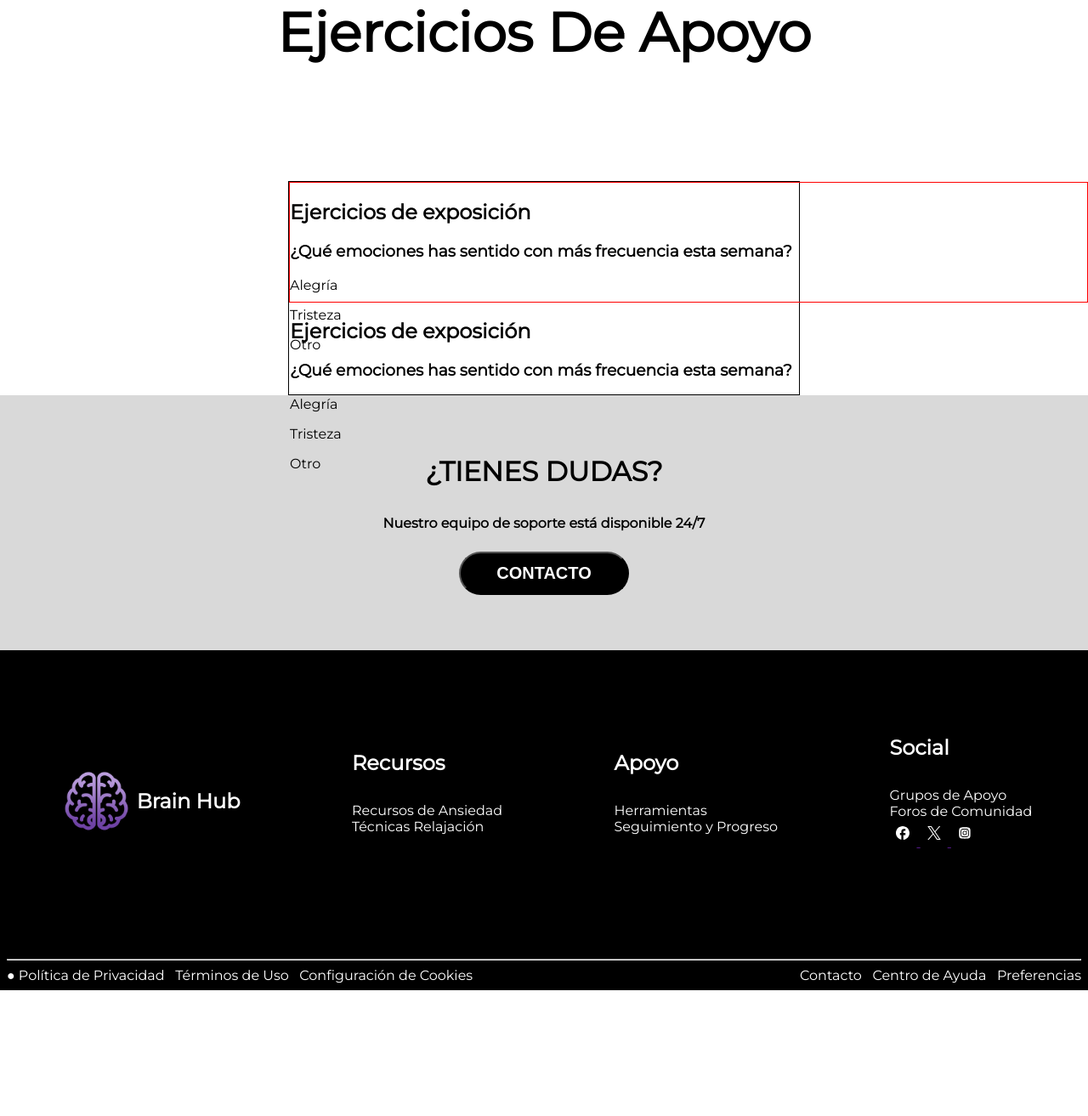
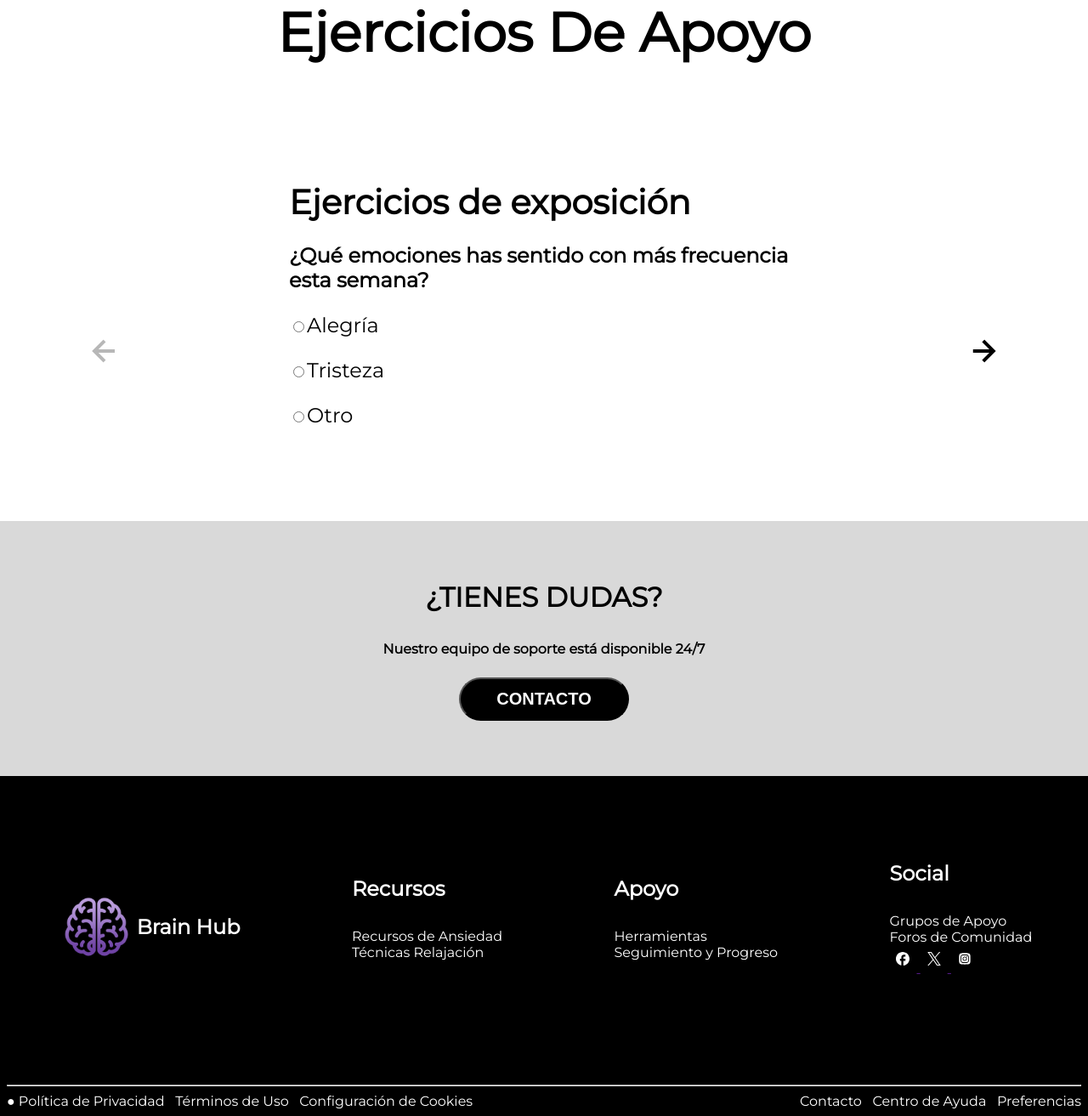
Before and after one commit to Dazav/ProyectoIntegrador, a PHP site: page /html/ejercicios_apoyo.html in a window 1280 px wide. Shown: the part 277-1590 px from the top of the page at 85% size. Before the commit the page ends 1442 px from the top, so only its background shows below. Run offline with PHP 8.4, Linux system fonts and the light colour scheme.

Commit message:
animacion de preguntas

```diff
--- a/css/ejercicios_apoyo.css
+++ b/css/ejercicios_apoyo.css
@@ -1,5 +1,9 @@
 @import url('https://fonts.googleapis.com/css2?family=Montserrat');
-
+:root{
+    /* altura y ancho de preguntas */
+    --heightPregunta:400px;
+    --widthPregunta:600px;
+}
 body,html{
     border: 0;
     margin: 0;
@@ -99,25 +103,6 @@ b{
     animation: titulo-in 0.5s ease-in-out forwards;
     animation-delay: var(--delayTitulo);
 }
-.parte_preguntas{
-    display: flex;
-    justify-content: center;
-}
-.ventana{
-    height: 250px;
-    width: 600px;
-    border: 1px solid;
-}
-.preguntas{
-    border: 1px solid red;
-    height: 140px;
-    position: absolute;
-}
-.pregunta{
-    float: left;
-    height: 140px;
-    width: 600px;
-}
 @keyframes titulo-in {
     from{
         opacity: 0;
@@ -128,6 +113,53 @@ b{
         left: 0;
     }
 }
+/* parte de preguntas */
+.parte_preguntas{
+    display: flex;
+    justify-content: space-around;
+    align-items: center;
+}
+  /* button flecha */
+.parte_preguntas button{
+    border: 0;
+    background: none;
+    cursor: pointer;
+}
+.parte_preguntas i{
+    font-size: 3rem;
+}
+    /* animate de pregunta */
+.ventana{
+    height: var(--heightPregunta);
+    width: var(--widthPregunta);
+    overflow: hidden;
+    position: relative;
+}
+.ventana h2{
+    font-size: 2.5rem;
+    margin: 0;
+}
+.preguntas{
+    height: var(--heightPregunta);
+    position: absolute;
+}
+.pregunta{
+    float: left;
+    height: var(--heightPregunta);
+    width: var(--widthPregunta);
+
+}
+ /* modifica estilo de texto */
+.pregunta h2{
+    font-size: 2.5rem;
+}
+.pregunta h3{
+    font-size: 1.5rem;
+}
+.pregunta p{
+    font-size: 1.5rem;
+}
+
 
 
 /* tienes dudas */
--- a/html/ejercicios_apoyo.html
+++ b/html/ejercicios_apoyo.html
@@ -38,24 +38,35 @@
     </div>
     <!-- preguntas -->
     <div class="parte_preguntas">
+        <button disabled="disabled" id="flecha1">
+            <i class='bx bx-right-arrow-alt bx-flip-horizontal' ></i>
+        </button>
         <div class="ventana">
-            <div class="preguntas">
+            <h2>Ejercicios de exposición</h2>
+            <form class="preguntas">
                 <div class="pregunta">
-                    <h2>Ejercicios de exposición</h2>
                     <h3>¿Qué emociones has sentido con más frecuencia esta semana?</h3>
-                    <p>Alegría</p>
-                    <p>Tristeza</p>
-                    <p>Otro</p>
+                    <p><input type="radio" name="test1" id="">Alegría</p>
+                    <p><input type="radio" name="test1" id="">Tristeza</p>
+                    <p><input type="radio" name="test1" id="">Otro</p>
                 </div>
                 <div class="pregunta">
-                    <h2>Ejercicios de exposición</h2>
-                    <h3>¿Qué emociones has sentido con más frecuencia esta semana?</h3>
-                    <p>Alegría</p>
-                    <p>Tristeza</p>
-                    <p>Otro</p>
+                    <h3>¿Cuáles son las opciones de tratamiento que se discutieron para su condición?</h3>
+                    <p><input type="radio" name="test2" id="">Medicamentos</p>
+                    <p><input type="radio" name="test2" id="">Terapia física</p>
+                    <p><input type="radio" name="test2" id="">Cambios en el estilo de vida</p>
                 </div>
-            </div>
+                <div class="pregunta">
+                    <h3>¿Se discutieron posibles efectos secundarios de su tratamiento durante la exposición?</h3>
+                    <p><input type="radio" name="test3" id="">Sí</p>
+                    <p><input type="radio" name="test3" id="">No</p>
+                    <p><input type="radio" name="test3" id="">No estoy seguro/a</p>
+                </div>
+            </form>
         </div>
+        <button id="flecha2">
+            <i class='bx bx-right-arrow-alt'></i>
+        </button>
     </div>
     <!-- contacto -->
     <div class="contacto">
--- a/js/app.js
+++ b/js/app.js
@@ -52,6 +52,8 @@ $(document).ready(function () {
     var index=0;
     $("#flecha2").on("click", function () {
         index++;
+        $("#flecha1").css("color", "white");
+        $("#flecha1").prop("disabled", false);
         $(".cartaList").animate({"top": -(heightComentario+10)*index},"easeInOut");
         if (index == comentarioArra.length-4) {
             $("#flecha2").css("color", "#D3D3D3");
@@ -62,6 +64,8 @@ $(document).ready(function () {
     });
     $("#flecha1").on("click", function () {
         index--;
+        $("#flecha2").css("color", "white");
+        $("#flecha2").prop("disabled", false);
         $(".cartaList").animate({"top": -(heightComentario+10)*index},"easeInOut");
         if (index < 1) {
             $("#flecha1").css("color", "#D3D3D3");
--- a/js/ejercicios_apoyo.js
+++ b/js/ejercicios_apoyo.js
@@ -9,4 +9,32 @@ $(document).ready(function () {
     var widthPregunta=$(".pregunta").width();
     var preguntaArray=document.getElementsByClassName("pregunta");
     var index=0;
+    $("#flecha2").on("click", function () {
+        index++;
+        $("#flecha1").css("color", "black");
+        $("#flecha1").prop("disabled", false);
+        $(".preguntas").animate({
+            left : -widthPregunta*index,
+        },"easeInOut");
+        if (index >= preguntaArray.length-1) {
+            $("#flecha2").css("color", "#D3D3D3");
+            $("#flecha1").css("color", "black");
+            $("#flecha2").prop("disabled", true);
+            $("#flecha1").prop("disabled", false);
+        }
+        console.log(index);
+    });
+    $("#flecha1").on("click", function () {
+        index--;
+        $("#flecha2").css("color", "black");
+        $("#flecha2").prop("disabled", false);
+        console.log(index+"/"+preguntaArray.length);
+        $(".preguntas").animate({"left": -widthPregunta*index},"easeInOut");
+        if (index <= 0) {
+            $("#flecha1").css("color", "#D3D3D3");
+            $("#flecha2").css("color", "black");
+            $("#flecha1").prop("disabled", true);
+            $("#flecha2").prop("disabled", false);
+        }
+    });
 });
```
